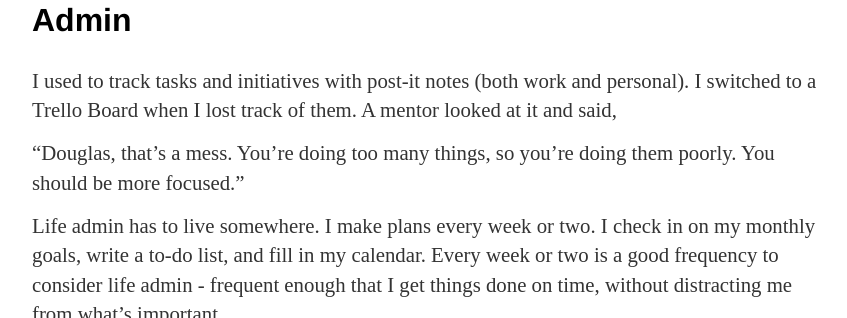
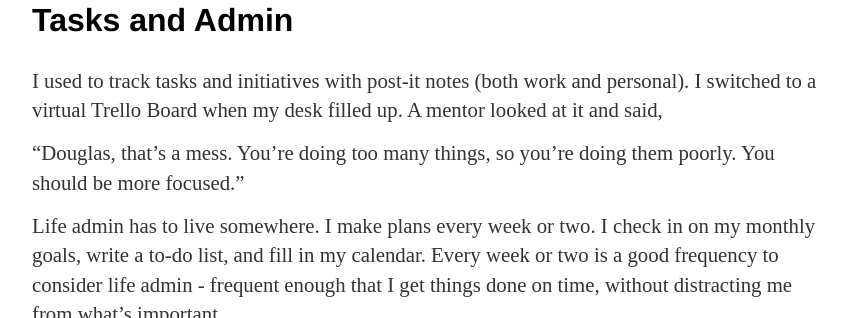
Before and after one commit to curiousest/curiousest.github.io, a Jekyll site: the page built from _posts/2020-11-29-goals.md, in a window 1280 px wide and 900 px high, scrolled down 3273 px, cut to the strip 258-576 px from the top of the window. Shown: the whole strip, without its empty margins (208-1055 px from the left). Built offline with Jekyll 4.4.1, drawn with Linux system fonts in a browser that asks for light colours.

Commit message:
Promote goals and fix wording.

```diff
--- a/_drafts/2020-10-11-goals.md
+++ b/_posts/2020-11-29-goals.md
@@ -118,9 +118,9 @@ I plan my day in the morning after eating, maybe filling in the next two or thre
   </div>
 </div>
 
-## Admin
+## Tasks and Admin
 
-I used to track tasks and initiatives with post-it notes (both work and personal). I switched to a Trello Board when I lost track of them. A mentor looked at it and said,
+I used to track tasks and initiatives with post-it notes (both work and personal). I switched to a virtual Trello Board when my desk filled up. A mentor looked at it and said,
 
 "Douglas, that's a mess. You're doing too many things, so you're doing them poorly. You should be more focused."
 
```
